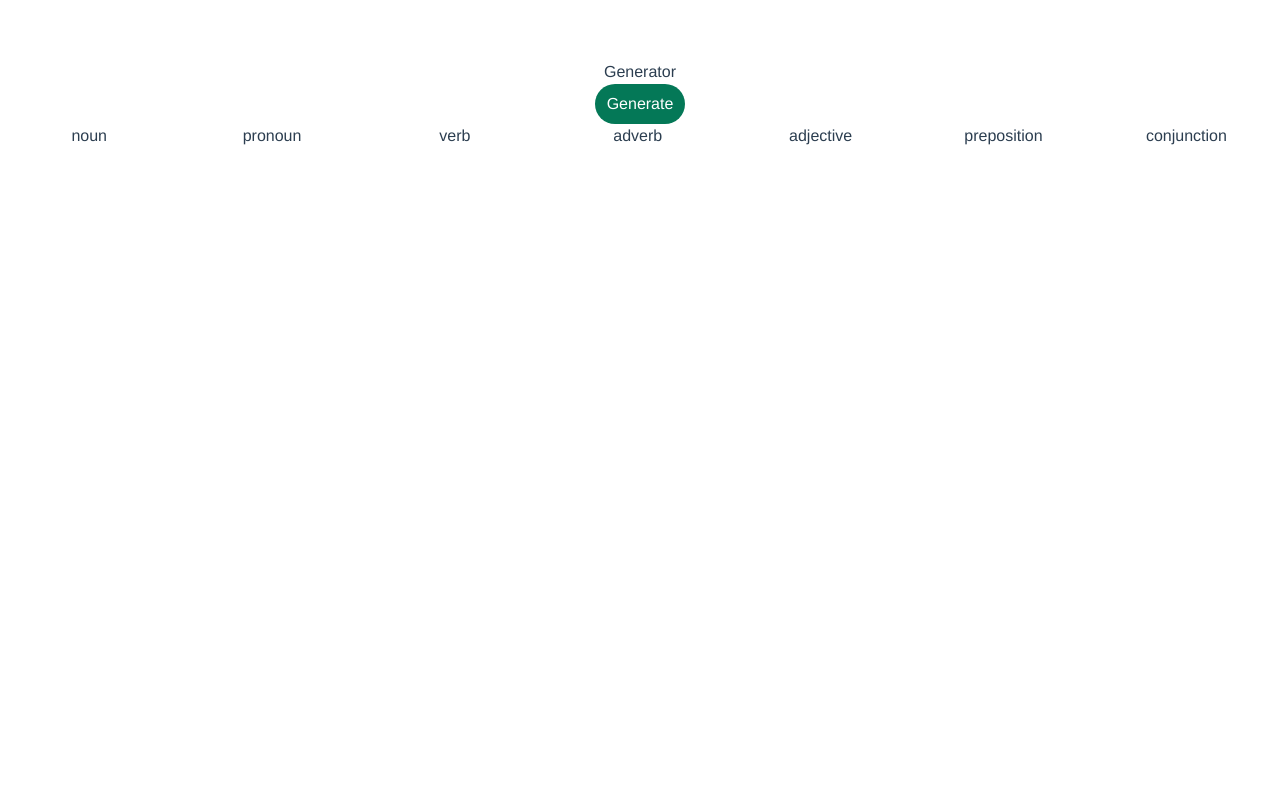
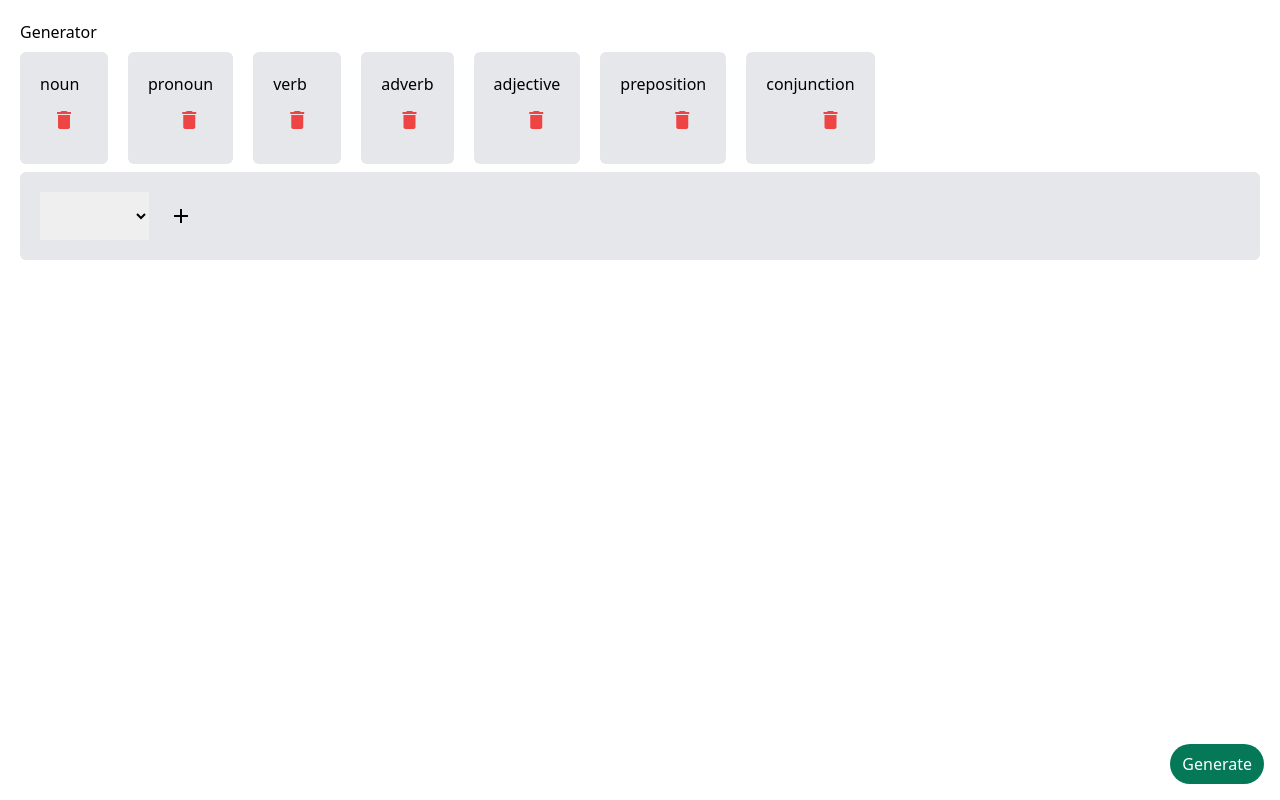
Before and after one commit to ChaDonSom/gibberish-generator, a Vue app: page / in a window 1280 px wide. Built offline with nearby package versions, Linux system fonts and the light colour scheme.

Commit message:
Make draggable, deletable, addable

```diff
--- a/package.json
+++ b/package.json
@@ -14,7 +14,8 @@
     "core-js": "^3.6.5",
     "postcss": "^7",
     "tailwindcss": "npm:@tailwindcss/postcss7-compat@^2.0.2",
-    "vue": "^3.0.0"
+    "vue": "^3.0.0",
+    "vuedraggable": "^4.1.0"
   },
   "devDependencies": {
     "@vue/cli-plugin-babel": "~4.5.0",
--- a/public/index.html
+++ b/public/index.html
@@ -5,6 +5,7 @@
     <meta http-equiv="X-UA-Compatible" content="IE=edge">
     <meta name="viewport" content="width=device-width,initial-scale=1.0">
     <link rel="icon" href="<%= BASE_URL %>favicon.ico">
+    <link href="https://fonts.googleapis.com/icon?family=Material+Icons" rel="stylesheet">
     <title><%= htmlWebpackPlugin.options.title %></title>
   </head>
   <body>
--- a/src/App.vue
+++ b/src/App.vue
@@ -1,106 +1,138 @@
 <template>
+  <div class="flex flex-col justify-center p-5">
     <h1>Generator</h1>
-  <button @click="generate" class="bg-green-700 text-white p-2 px-3 rounded-full">Generate</button>
-  <p id="blurb" class="grid grid-flow-col auto-cols-max" :class="{
-    [`grid-cols-${words.length}`]: words.length
-  }">
-    <span v-for="word of words" :key="word.word">{{ word.word }}&nbsp;</span>
-  </p>
-  <p id="info" class="grid grid-flow-col auto-cols-max" :class="{
-    [`grid-cols-${wordSlots.length}`]: wordSlots.length
-  }">
-    <span v-for="slot of wordSlots" :key="slot.partOfSpeech"
-      >{{ slot.partOfSpeech }}&nbsp;</span
+    <button @click="generate" class="fixed bottom-4 right-4 bg-green-700 hover:bg-green-500 text-white p-2 px-3 rounded-full m-auto">Generate</button>
+    <draggable
+        v-model="wordSlotsArray"
+        item-key="id"
+        class="flex flex-wrap gap-5 my-2"
+        tag="div"
+        ghost-class="ghost"
+        :animation="200"
+        @start="drag = true"
+        @end="drag = false"
     >
-  </p>
+      <template #item="{ element }">
+        <div class="rounded-md bg-gray-200 p-5 cursor-move">
+          <p>{{ element.word?.word }}</p>
+          <p>{{ element.partOfSpeech }}</p>
+          <div class="flex flex-row-reverse">
+            <button
+                class="hover:bg-gray-300 text-red-500 rounded-full h-12 w-12 flex items-center justify-center"
+                @click="remove(element)"
+            >
+              <i class="material-icons">delete</i>
+            </button>
+          </div>
+        </div>
+      </template>
+    </draggable>
+    <div class="rounded-md bg-gray-200 p-5 flex gap-2">
+      <select v-model="selectedPart">
+        <option v-for="part of partsOfSpeech" :key="part">{{ part }}</option>
+      </select>
+      <button
+          class="hover:bg-gray-300 active:bg-gray-400 rounded-full h-12 w-12 flex items-center justify-center"
+          @click="add(selectedPart)"
+      >
+        <i class="material-icons">add</i>
+      </button>
+    </div>
+  </div>
 </template>
 
 <script setup>
-import { ref } from "@vue/reactivity";
-import axios from "axios";
+import { computed, reactive, ref } from "@vue/reactivity"
+import axios from "axios"
+import Draggable from 'vuedraggable'
 
-const wordSlots = ref([
-  { partOfSpeech: 'noun' },
-  { partOfSpeech: 'pronoun' },
-  { partOfSpeech: 'verb' },
-  { partOfSpeech: 'adverb' },
-  { partOfSpeech: 'adjective' },
-  { partOfSpeech: 'preposition' },
-  { partOfSpeech: 'conjunction' }
+const partsOfSpeech = ref([
+  'noun',
+  'pronoun',
+  'verb',
+  'adverb',
+  'adjective',
+  'preposition',
+  'conjunction'
 ])
-const words = ref([]);
+const selectedPart = ref("")
+const wordSlots = reactive({
+  1: { id: 1, partOfSpeech: 'noun',        word: {}, response: null, order: 1 },
+  2: { id: 2, partOfSpeech: 'pronoun',     word: {}, response: null, order: 2 },
+  3: { id: 3, partOfSpeech: 'verb',        word: {}, response: null, order: 3 },
+  4: { id: 4, partOfSpeech: 'adverb',      word: {}, response: null, order: 4 },
+  5: { id: 5, partOfSpeech: 'adjective',   word: {}, response: null, order: 5 },
+  6: { id: 6, partOfSpeech: 'preposition', word: {}, response: null, order: 6 },
+  7: { id: 7, partOfSpeech: 'conjunction', word: {}, response: null, order: 7 }
+})
+const wordSlotsArray = computed({
+  get: () => Object.values(wordSlots).sort((a, b) => a.order - b.order),
+  set: v  => {
+    for (let i = 0; i < v.length; i++) {
+      wordSlots[v[i].id] = {
+        ...v[i],
+        order: i
+      }
+    }
+  }
+})
+const drag = ref(false)
+
+function add(part) {
+  wordSlots[wordSlotsArray.value.length + 1] = {
+    id: wordSlotsArray.value.length + 1,
+    partOfSpeech: part,
+    word: {},
+    response: null,
+    order: wordSlotsArray.value.length + 1,
+  }
+}
+
+function remove(slot) {
+  delete wordSlots[slot.id]
+}
 
 async function generate() {
-  const total = wordSlots.value.length;
+  const keys = Object.keys(wordSlots)
 
-  let responses = [];
-  // let partsOfSpeech = [
-  //   "preposition",
-  //   "conjunction",
-  //   "noun",
-  //   "pronoun",
-  //   "verb",
-  //   "adverb",
-  //   "adjective",
-  // ];
-  for (let i = 0; i < total; i++) {
-    responses.push(
-      axios.request({
+  for (let key of keys) {
+    wordSlots[key].response = await axios.request({
       method: "GET",
       url: "https://wordsapiv1.p.rapidapi.com/words/",
       headers: {
         "x-rapidapi-host": "wordsapiv1.p.rapidapi.com",
-          "x-rapidapi-key":
-            "c79abe840bmsh5c471bf03d34f87p1c21a5jsn0ebeca62307f",
+        "x-rapidapi-key": process.env.VUE_APP_WORDS_API_KEY,
       },
       params: {
         random: true,
-          partOfSpeech: wordSlots.value[i].partOfSpeech,
+        partOfSpeech: wordSlots[key].partOfSpeech,
           // partsOfSpeech[Math.floor(Math.random() * partsOfSpeech.length)],
         hasDetails: "definitions",
       },
     })
-    );
   }
 
-  responses = await Promise.all(responses);
+  // await Promise.all(Object.values(wordSlots).map(slot => slot.response))
+    // .then(results => ) // lost it in Promise.all
 
-  console.log(responses);
-
-  let wordOrder = {
-    pronoun: 2,
-    adjective: 3,
-    adverb: 4,
-    verb: 5,
-    noun: 6,
-  };
-  let sorted = responses
-    .sort(() => Math.random() - 0.5)
-    .map(({ data }) => data)
-    .sort((a, b) => {
-      let partA = wordOrder[a.results?.[0]?.partOfSpeech];
-      let partB = wordOrder[b.results?.[0]?.partOfSpeech];
-      if (partA === undefined) return Math.random() - 0.5;
-      if (partB === undefined) return Math.random() - 0.5;
-      if (partA > partB) return 1;
-      if (partB > partA) return -1;
-      return 0;
-    });
-
-  words.value = sorted.map((data) => ({
-    word: data.word,
-    partOfSpeech: data.results[0]?.partOfSpeech,
-  }));
+  for (let key of Object.keys(wordSlots)) {
+    let response = wordSlots[key].response
+    let data = response?.data
+    wordSlots[key].word = {
+      word: data?.word,
+      partOfSpeech: data?.results?.[0]?.partOfSpeech,
+    }
+  }
 }
 </script>
 
-<style>
-#app {
-  font-family: Avenir, Helvetica, Arial, sans-serif;
-  -webkit-font-smoothing: antialiased;
-  -moz-osx-font-smoothing: grayscale;
-  text-align: center;
-  color: #2c3e50;
-  margin-top: 60px;
+<style scoped>
+@import url("https://fonts.googleapis.com/icon?family=Material+Icons");
+
+.slide-move {
+  transition: transform 0.5s;
+}
+.ghost {
+  opacity: 0.5;
 }
 </style>
```
Also changed, not shown: src/assets/tailwind.css (line endings or trailing spaces), 2 other files (tests, documents, lock files or other folders). Lines whose indentation alone changed are shown as unchanged.
